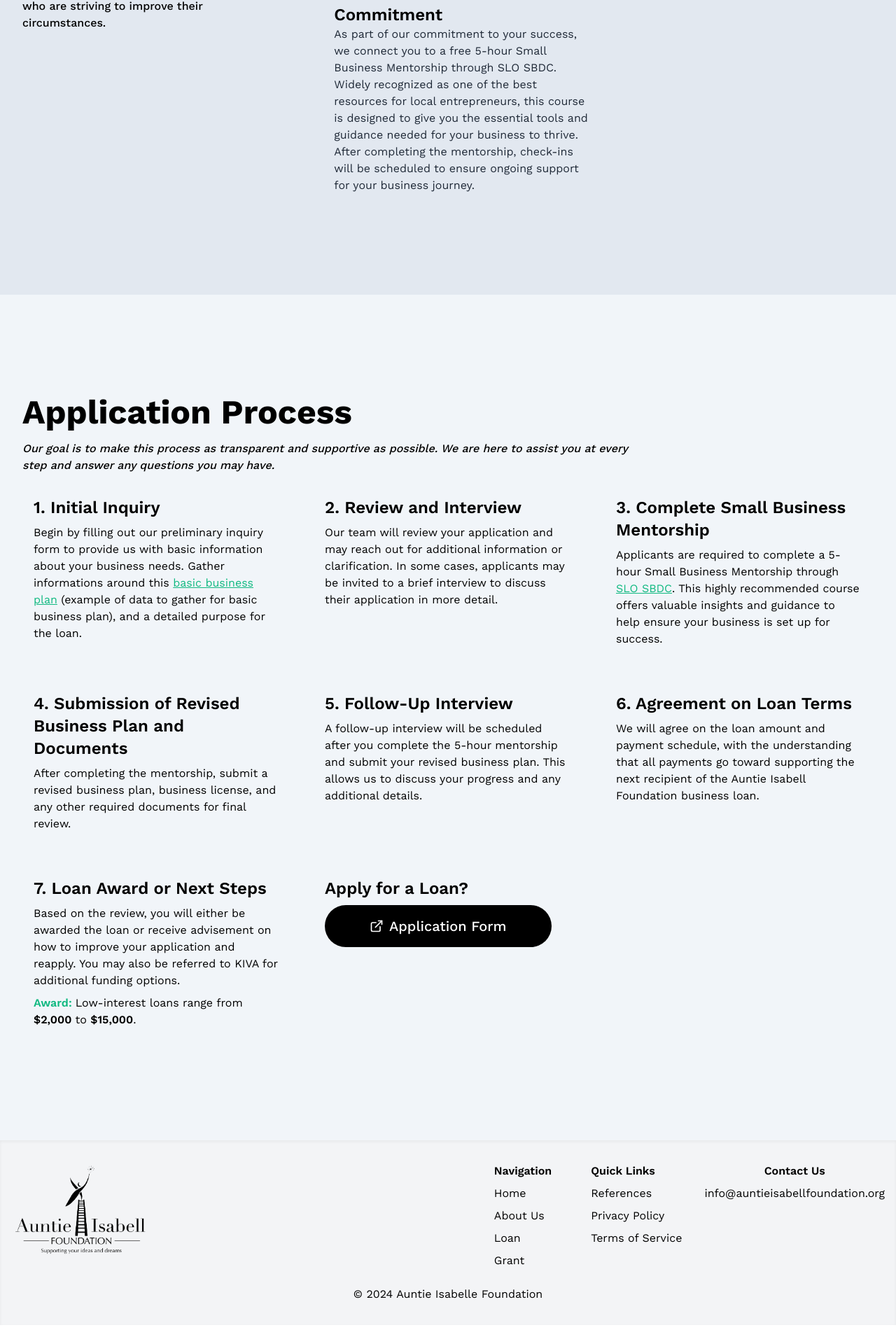
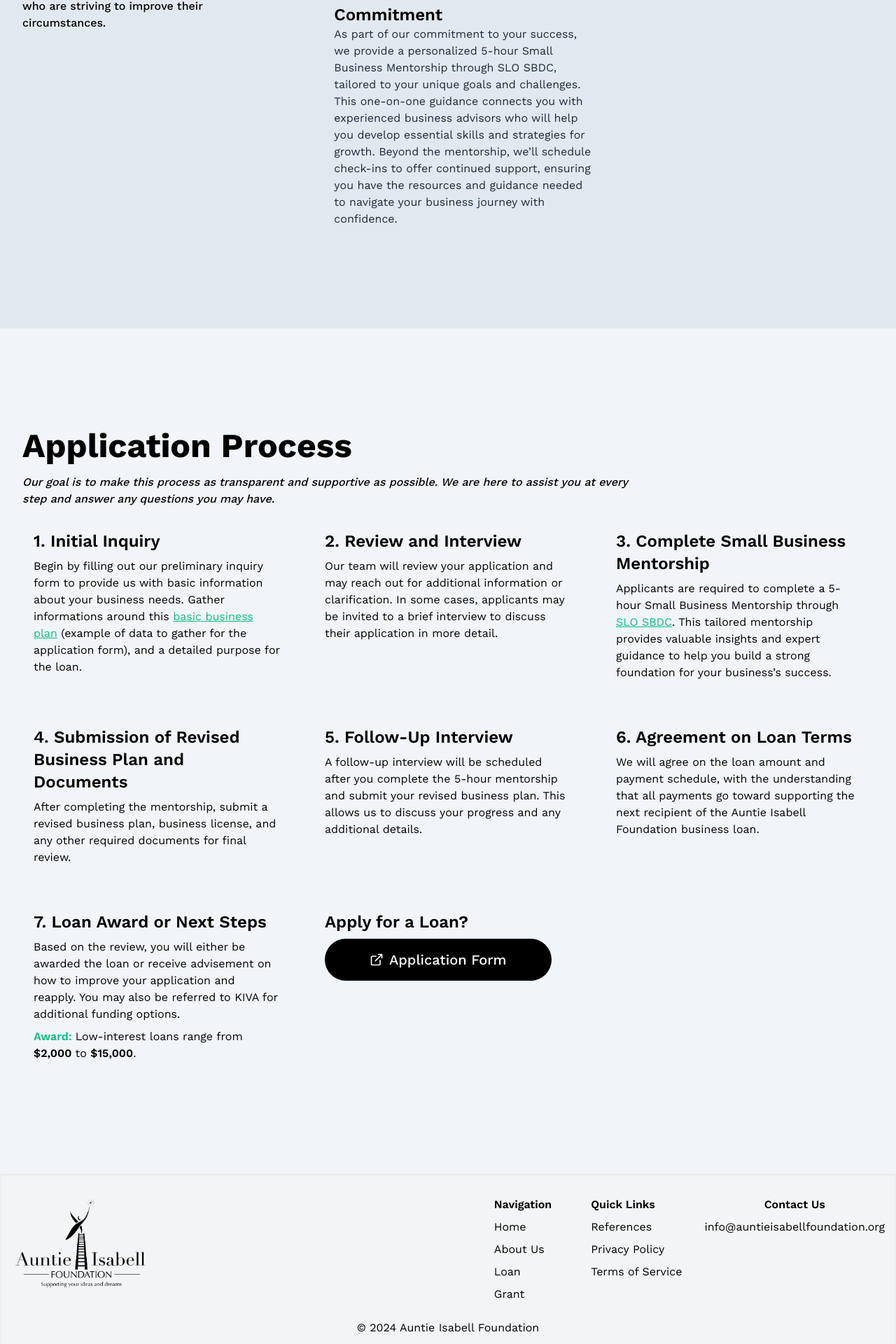
Before and after one commit to bunleaps/auntie-isabell-foundation, a Next.js app: page /loan in a window 1280 px wide. Shown: the part 807-2727 px from the top of the page at 70% size. Before the commit the page ends 2700 px from the top, so only its background shows below. Built offline with nearby package versions, Linux system fonts and the light colour scheme.

Commit message:
update and changes from the email

```diff
--- a/src/app/(pages)/grant/page.js
+++ b/src/app/(pages)/grant/page.js
@@ -71,7 +71,7 @@
       paragraph: (
         <div>
           Confirm that you are{" "}
-          <span className="underline text-emerald-500">
+          <span className="underline">
             18 to 30 years of age
           </span>
           , and provide verification of age. Complete the 10-question GRIT
@@ -106,8 +106,8 @@
           <p className="mt-2">
             <span className="text-emerald-500 font-semibold">Award: </span>{" "}
             Grant amounts range from <span className="font-semibold">$150</span>{" "}
-            to <span className="font-semibold">$500</span> and can be given
-            either as a one-time award or as monthly payments for one year.
+            to <span className="font-semibold">$500</span> as a one-time award or given as a monthly stipend totaling from <span className="font-semibold">$1800</span>{" "}
+            up to <span className="font-semibold">$6000</span> for one year.
           </p>
         </div>
       ),
--- a/src/app/(pages)/loan/page.js
+++ b/src/app/(pages)/loan/page.js
@@ -21,7 +21,7 @@
     },
     {
       title: "Commitment",
-      info: "As part of our commitment to your success, we connect you to a free 5-hour Small Business Mentorship through SLO SBDC. Widely recognized as one of the best resources for local entrepreneurs, this course is designed to give you the essential tools and guidance needed for your business to thrive. After completing the mentorship, check-ins will be scheduled to ensure ongoing support for your business journey.",
+      info: "As part of our commitment to your success, we provide a personalized 5-hour Small Business Mentorship through SLO SBDC, tailored to your unique goals and challenges. This one-on-one guidance connects you with experienced business advisors who will help you develop essential skills and strategies for growth. Beyond the mentorship, we’ll schedule check-ins to offer continued support, ensuring you have the resources and guidance needed to navigate your business journey with confidence.",
     },
   ];
 
@@ -74,7 +74,7 @@
               basic business plan
             </span>
           </Link>{" "}
-          (example of data to gather for basic business plan), and a detailed
+          (example of data to gather for the application form), and a detailed
           purpose for the loan.
         </div>
       ),
@@ -90,11 +90,10 @@
         <div>
           Applicants are required to complete a 5-hour Small Business Mentorship
           through{" "}
-          <Link href="https://cie.calpoly.edu/launch/sbdc-for-innovation/">
+          <Link href="https://www.score.org/sanluisobispo">
             <span className="underline text-emerald-500">SLO SBDC</span>
           </Link>
-          . This highly recommended course offers valuable insights and guidance
-          to help ensure your business is set up for success.
+          . This tailored mentorship provides valuable insights and expert guidance to help you build a strong foundation for your business’s success.
         </div>
       ),
     },
--- a/src/app/page.js
+++ b/src/app/page.js
@@ -35,10 +35,10 @@
           <h1 className="mt-4 text-4xl leading-2 lg:text-5xl md:leading-normal font-bold text-white mb-4">
             Empowering Dreams, Fostering Equality
           </h1>
-          <p className="text-lg md:text-2xl text-white">
+          {/* <p className="text-lg md:text-2xl text-white">
             Supporting underrepresented individuals in San Luis Obispo County
             through loans and grants
-          </p>
+          </p> */}
 
           <div className="flex justify-center mt-24">
             <div className="animate-bounce text-white">
@@ -74,7 +74,7 @@
                 underrepresented individuals in San Luis Obispo County.
               </p>
             </div>
-            <div className="flex-1">
+            {/* <div className="flex-1">
               <p className="text-lg text-black">
                 Our programs are designed to address financial barriers and
                 create pathways to success. By providing targeted support, we
@@ -83,7 +83,7 @@
                 deserves the opportunity to succeed, and we are dedicated to
                 helping our community thrive.
               </p>
-            </div>
+            </div> */}
           </div>
         </div>
       </div>
--- a/src/components/templates/Footer.js
+++ b/src/components/templates/Footer.js
@@ -80,7 +80,7 @@
         </div>
       </div>
       <p className="text-center pt-4">
-        &copy; {new Date().getFullYear()} Auntie Isabelle Foundation
+        &copy; {new Date().getFullYear()} Auntie Isabell Foundation
       </p>
     </footer>
   );
```
